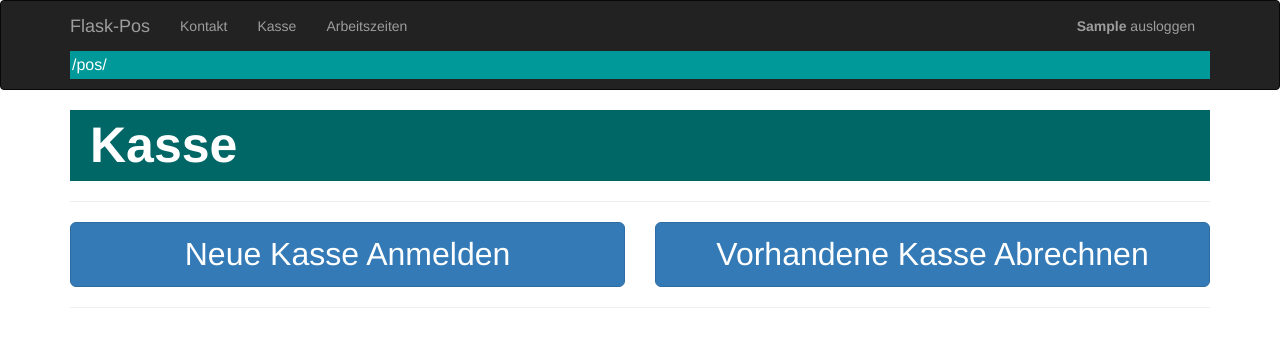
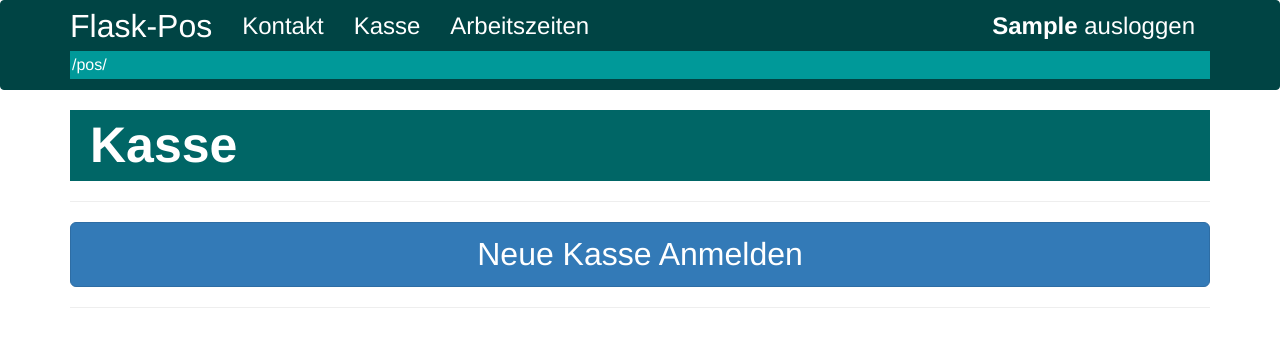
Before and after one commit to aboro72/flask-pos, a Flask app: page /pos/ in a window 1280 px wide. Shown: the top 347 px of the page. Run offline with Flask 2, Linux system fonts and the light colour scheme; a user stored in the database is signed in; tables that the repository leaves empty hold one stand-in row (values such as "Sample post"); some libraries are stand-ins or nearby versions.

Commit message:
refactoring base.html

```diff
--- a/app/templates/base.html
+++ b/app/templates/base.html
@@ -16,6 +16,21 @@
 {% endblock %}
 
 {% block navbar %}
+<style>
+    .navbar-brand {
+        font-size: 32px;
+    }
+    .nav-item {
+        font-size: 24px;
+    }
+    .navbar-brand, .nav-item {
+        color: white !important;
+    }
+    .navbar-inverse {
+        background-color: #004444;
+        border-color: #004444;
+    }
+</style>
 <div class="navbar navbar-inverse" role="navigation">
     <div class="container">
         <div class="navbar-header">
@@ -41,15 +56,13 @@
             </ul>
             <ul class="nav navbar-nav navbar-right">
                 {% if current_user.is_authenticated %}
-                <li><a href="{{ url_for('auth.logout') }}"><b>{{ current_user.firstname }}</b> ausloggen </a></li>
+                <li><a class="nav-item nav-link" href="{{ url_for('auth.logout') }}"><b>{{ current_user.firstname }}</b> ausloggen </a></li>
                 {% else %}
-                <li><a href="{{ url_for('auth.login') }}">Einloggen</a></li>
+                <li><a class="nav-item nav-link" href="{{ url_for('auth.login') }}">Einloggen</a></li>
                 {% endif %}
             </ul>
         </div>
-
-            <p style="background-color: #009999; color: #FFFFFF;font-size: medium; padding: 2px; padding-top: 3px;"> {{ route }} </p>
-
+        <p style="background-color: #009999; color: #FFFFFF;font-size: medium; padding: 2px; padding-top: 3px;"> {{ route }} </p>
     </div>
 
 </div>
--- a/app/templates/pos/pos.html
+++ b/app/templates/pos/pos.html
@@ -15,24 +15,9 @@
 </style>
 <p id="pos-title"> <b> Kasse </b></p>
 <hr>
-<div class="row">
-    <div class="col-md-6">
-        <form action="" method="get">
-            <button title="Ansehen" type="submit" class="btn btn-primary btn-lg"> Neue Kasse Anmelden
-            </button>
-        </form>
-    </div>
-    <div class="col-md-6">
-        <form action="" method="get">
-            <button title="Ansehen" type="submit" class="btn btn-primary btn-lg"> Vorhandene Kasse Abrechnen
-            </button>
-        </form>
-    </div>
-</div>
-
 {% if checkouts %}
 <table >
-    <caption> Vorhandene </caption>
+    <caption> Kassen zum Abrechnen </caption>
     <thead>
         <th> Kasse </th>
         <th> Gerät </th>
@@ -49,5 +34,15 @@
     {% endfor %}
 </table>
 {% endif %}
+<div class="row">
+    <div class="col-md-12">
+        <form action="" method="get">
+            <button title="Ansehen" type="submit" class="btn btn-primary btn-lg"> Neue Kasse Anmelden
+            </button>
+        </form>
+    </div>
+</div>
+
+
 <hr>
 {% endblock page_content %}
```
